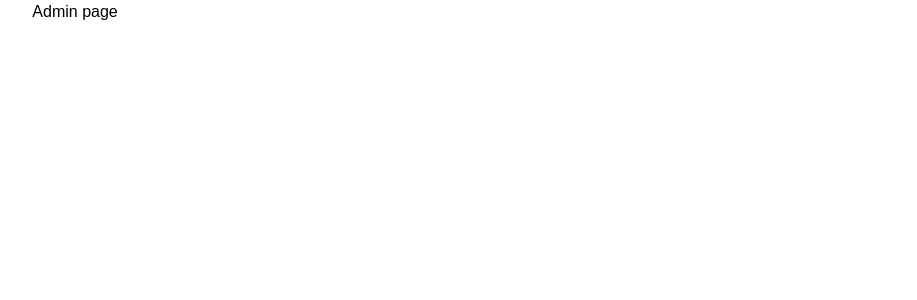
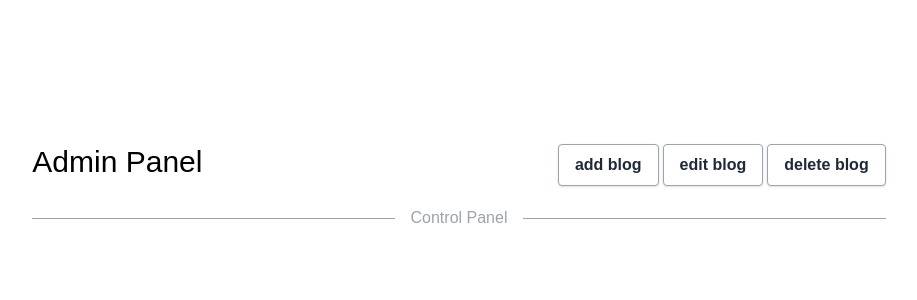
Before and after one commit to yusufkarakaya/blog, a React (Create React App) app: page /admin in a window 1280 px wide. Shown: the top 300 px of the page, without its empty margins (181-1098 px from the left). Built offline with nearby package versions, Linux system fonts and the light colour scheme.

Commit message:
admin page designed

```diff
--- a/src/components/Login.jsx
+++ b/src/components/Login.jsx
@@ -1,5 +1,6 @@
 import React, { Component } from "react";
 import Admin from "../pages/Admin";
+import { NavLink } from "react-router-dom";
 
 class Login extends Component {
   constructor(props) {
@@ -18,7 +19,7 @@ class Login extends Component {
     this.setState({ signInPassword: event.target.value });
   };
 
-  onSubmitSignIn = (event) => {
+  onSubmitSignIn = () => {
     fetch("http://localhost:3001/login", {
       method: "post",
       headers: { "Content-Type": "application/json" },
@@ -28,10 +29,8 @@ class Login extends Component {
       }),
     })
       .then((res) => res.json())
-      .catch((err) => console.log(err))
       .then((user) => {
         if (user.id) {
-          console.log(user);
           this.props.onRouteChange("admin");
         }
       })
@@ -100,7 +99,11 @@ class Login extends Component {
         </div>
       );
     } else {
-      return <Admin />;
+      return (
+        <NavLink to={"/admin"}>
+          <Admin />
+        </NavLink>
+      );
     }
   }
 }
--- a/src/pages/Admin.jsx
+++ b/src/pages/Admin.jsx
@@ -3,9 +3,30 @@ import React, { Component } from "react";
 class Admin extends Component {
   render() {
     return (
-      <div>
-        <p>Admin page</p>
-      </div>
+      <section className="mt-36">
+        <div className="flex justify-between">
+          <header>
+            <h1 className="text-3xl">Admin Panel</h1>
+          </header>
+          <div className="flex gap-1">
+            <button className="bg-white hover:bg-gray-100 text-gray-800 font-semibold py-2 px-4 border border-gray-400 rounded shadow">
+              add blog
+            </button>
+            <button className="bg-white hover:bg-gray-100 text-gray-800 font-semibold py-2 px-4 border border-gray-400 rounded shadow">
+              edit blog
+            </button>
+            <button className="bg-white hover:bg-gray-100 text-gray-800 font-semibold py-2 px-4 border border-gray-400 rounded shadow">
+              delete blog
+            </button>
+          </div>
+        </div>
+
+        <div className="relative flex py-5 items-center">
+          <div className="flex-grow border-t border-gray-400"></div>
+          <span className="flex-shrink mx-4 text-gray-400">Control Panel</span>
+          <div className="flex-grow border-t border-gray-400"></div>
+        </div>
+      </section>
     );
   }
 }
--- a/src/pages/Pages.jsx
+++ b/src/pages/Pages.jsx
@@ -33,6 +33,7 @@ class Pages extends Component {
         <Route path="/about" element={<About />} />
         <Route path="/portfolio" element={<Portfolio />} />
         <Route path="/blog" element={<Blog />} />
+        <Route path="/admin" element={<Admin />} />
         <Route
           path="/login"
           element={
@@ -42,7 +43,6 @@ class Pages extends Component {
             />
           }
         />
-        <Route path="/admin" element={<Admin />} />
       </Routes>
     );
   }
```
